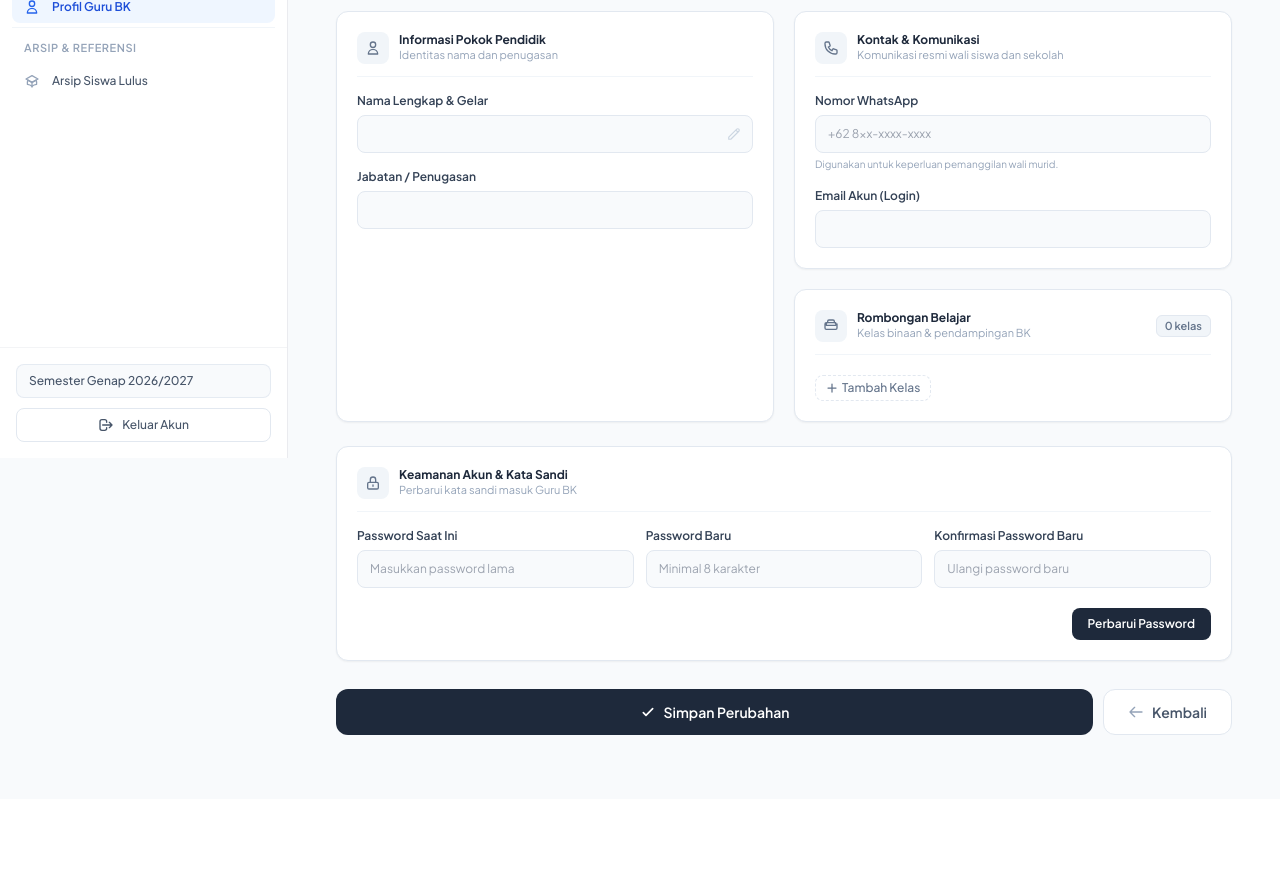
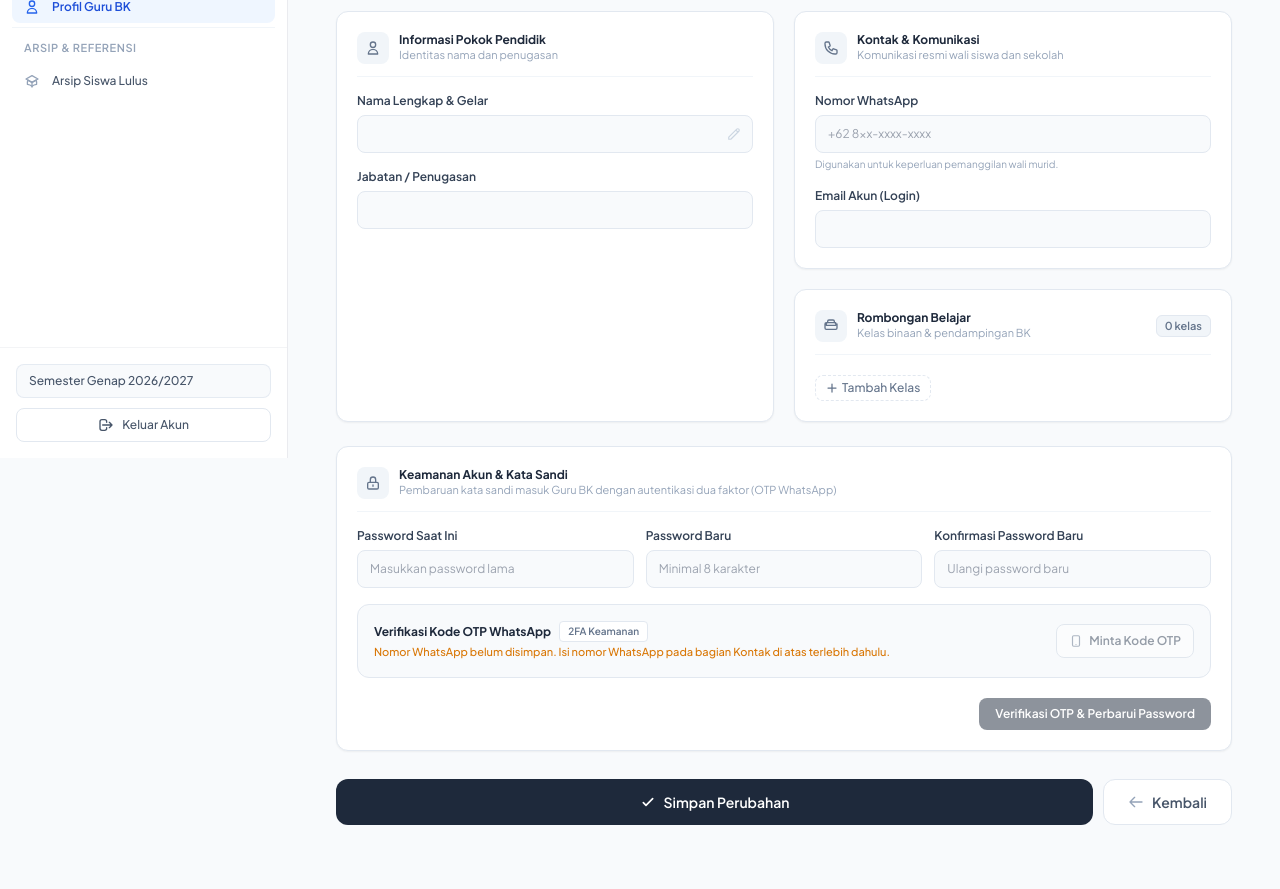
Before and after one commit to damarfs79-arch/bkprima, a Laravel app: page /profil in a window 1280 px wide. Shown: the part 342-1231 px from the top of the page. Before the commit the page ends 1077 px from the top, so only its background shows below. Run offline with Laravel 12, Linux system fonts and the light colour scheme; data comes from the database, SQL or seed files in the repository; style sheets or scripts are compiled from the project's sources; some libraries are stand-ins or nearby versions.

Commit message:
feat: implementasi verifikasi keamanan otp whatsapp pada pembaruan kata sandi guru bk

```diff
--- a/app/Http/Controllers/ProfileController.php
+++ b/app/Http/Controllers/ProfileController.php
@@ -7,6 +7,9 @@ use Inertia\Inertia;
 use Illuminate\Support\Facades\Auth;
 use Illuminate\Support\Facades\Hash;
 use Illuminate\Support\Facades\Storage;
+use Illuminate\Support\Facades\Cache;
+use Illuminate\Support\Facades\Http;
+use Illuminate\Support\Facades\Log;
 use Illuminate\Validation\ValidationException;
 
 class ProfileController extends Controller
@@ -76,6 +79,91 @@ class ProfileController extends Controller
         return back()->with('success', 'Profil Guru BK berhasil diperbarui!');
     }
 
+    public function requestOtp(Request $request)
+    {
+        $user = Auth::user();
+        if (!$user) {
+            return response()->json(['success' => false, 'message' => 'Sesi login tidak valid.'], 401);
+        }
+
+        if (empty($user->phone)) {
+            return response()->json([
+                'success' => false,
+                'message' => 'Nomor WhatsApp belum terdaftar di profil akun Anda. Silakan isi dan simpan nomor WhatsApp terlebih dahulu.'
+            ], 422);
+        }
+
+        $cacheKey = "otp_change_pw_{$user->id}";
+        $rateKey = "otp_rate_limit_{$user->id}";
+
+        // Rate limiting: jeda minimal 60 detik antar permintaan
+        if (Cache::has($rateKey)) {
+            $remaining = Cache::get($rateKey) - now()->timestamp;
+            if ($remaining > 0) {
+                return response()->json([
+                    'success' => false,
+                    'message' => "Mohon tunggu {$remaining} detik sebelum meminta kode OTP kembali."
+                ], 429);
+            }
+        }
+
+        // Generate 6 digit angka acak
+        $otp = str_pad((string)random_int(100000, 999999), 6, '0', STR_PAD_LEFT);
+
+        // Simpan ke Cache selama 5 menit
+        Cache::put($cacheKey, [
+            'code' => $otp,
+            'attempts' => 0,
+            'expires_at' => now()->addMinutes(5)->timestamp,
+        ], now()->addMinutes(5));
+
+        // Set cooldown throttle 60 detik
+        Cache::put($rateKey, now()->addSeconds(60)->timestamp, 60);
+
+        // Format nomor telepon
+        $rawPhone = preg_replace('/[^0-9]/', '', $user->phone);
+        if (str_starts_with($rawPhone, '0')) {
+            $rawPhone = '62' . substr($rawPhone, 1);
+        }
+
+        $phoneLen = strlen($user->phone);
+        $maskedPhone = $phoneLen > 7
+            ? substr($user->phone, 0, 4) . '****' . substr($user->phone, -3)
+            : $user->phone;
+
+        $messageText = "[BK PRIMA - SMK PGRI 05 JEMBER]\nKode Keamanan (OTP) pembaruan kata sandi akun Guru BK Anda: *{$otp}*.\n\nKode berlaku selama 5 menit. Jangan berikan kode ini kepada pihak mana pun demi keamanan akun.";
+
+        // Dispatch jika gateway WA terkonfigurasi di env
+        $gatewayUrl = env('WA_GATEWAY_URL');
+        $gatewayToken = env('WA_GATEWAY_TOKEN');
+        if (!empty($gatewayUrl) && !empty($gatewayToken)) {
+            try {
+                Http::timeout(5)->withHeaders([
+                    'Authorization' => $gatewayToken
+                ])->post($gatewayUrl, [
+                    'target' => $rawPhone,
+                    'message' => $messageText,
+                ]);
+            } catch (\Exception $e) {
+                Log::warning("Gagal mengirim OTP via Gateway: " . $e->getMessage());
+            }
+        }
+
+        Log::info("OTP Keamanan Guru BK [{$user->name}]: {$otp} dikirim ke {$rawPhone}");
+
+        $directWaUrl = "https://wa.me/{$rawPhone}?text=" . rawurlencode($messageText);
+
+        return response()->json([
+            'success' => true,
+            'message' => "Kode OTP 6 digit berhasil dibuat untuk nomor WhatsApp {$maskedPhone}.",
+            'maskedPhone' => $maskedPhone,
+            'expiresIn' => 300,
+            'cooldown' => 60,
+            'directWaUrl' => $directWaUrl,
+            'otpPreview' => app()->environment('local', 'testing') ? $otp : null,
+        ]);
+    }
+
     public function changePassword(Request $request)
     {
         $user = Auth::user();
@@ -83,11 +171,14 @@ class ProfileController extends Controller
         $request->validate([
             'current_password' => 'required|string',
             'password'         => 'required|string|min:8|confirmed',
+            'otp'              => 'required|string|size:6',
         ], [
             'current_password.required' => 'Password saat ini wajib diisi.',
             'password.required'         => 'Password baru wajib diisi.',
             'password.min'              => 'Password baru minimal 8 karakter.',
             'password.confirmed'        => 'Konfirmasi password baru tidak sesuai.',
+            'otp.required'              => 'Kode verifikasi OTP WhatsApp wajib diisi.',
+            'otp.size'                  => 'Kode OTP harus tepat 6 digit angka.',
         ]);
 
         if (!Hash::check($request->current_password, $user->password)) {
@@ -96,9 +187,41 @@ class ProfileController extends Controller
             ]);
         }
 
+        $cacheKey = "otp_change_pw_{$user->id}";
+        $cached = Cache::get($cacheKey);
+
+        if (!$cached) {
+            throw ValidationException::withMessages([
+                'otp' => ['Kode OTP belum diminta atau sudah kedaluwarsa. Silakan klik Minta Kode OTP terlebih dahulu.'],
+            ]);
+        }
+
+        if ($cached['attempts'] >= 5) {
+            Cache::forget($cacheKey);
+            throw ValidationException::withMessages([
+                'otp' => ['Terlalu banyak percobaan salah. Silakan minta kode OTP baru demi keamanan.'],
+            ]);
+        }
+
+        if ($cached['code'] !== trim($request->otp)) {
+            $cached['attempts']++;
+            Cache::put($cacheKey, $cached, now()->addSeconds(max(10, $cached['expires_at'] - now()->timestamp)));
+            $remaining = 5 - $cached['attempts'];
+            throw ValidationException::withMessages([
+                'otp' => ["Kode OTP tidak sesuai. Sisa kesempatan: {$remaining} kali."],
+            ]);
+        }
+
+        // Hapus OTP dari cache setelah berhasil diverifikasi (one-time use)
+        Cache::forget($cacheKey);
+
         $user->password = Hash::make($request->password);
         $user->save();
 
-        return back()->with('success', 'Password berhasil diperbarui!');
+        if ($request->wantsJson()) {
+            return response()->json(['success' => true, 'message' => 'Kata sandi berhasil diperbarui!']);
+        }
+
+        return back()->with('success', 'Kata sandi akun Guru BK berhasil diperbarui dengan verifikasi OTP!');
     }
 }
--- a/resources/js/Pages/Profile.vue
+++ b/resources/js/Pages/Profile.vue
@@ -253,7 +253,7 @@
           </div>
           <div>
             <p class="text-xs font-bold text-slate-800 leading-tight">Keamanan Akun &amp; Kata Sandi</p>
-            <p class="text-[11px] text-slate-400">Perbarui kata sandi masuk Guru BK</p>
+            <p class="text-[11px] text-slate-400">Pembaruan kata sandi masuk Guru BK dengan autentikasi dua faktor (OTP WhatsApp)</p>
           </div>
         </div>
 
@@ -287,13 +287,62 @@
           </div>
         </div>
 
+        <!-- Section: Verifikasi Keamanan OTP WhatsApp -->
+        <div class="p-4 bg-slate-50 rounded-xl border border-slate-200 space-y-3">
+          <div class="flex flex-col sm:flex-row sm:items-center justify-between gap-2">
+            <div>
+              <div class="flex items-center gap-2">
+                <span class="text-xs font-bold text-slate-800">Verifikasi Kode OTP WhatsApp</span>
+                <span class="text-[10px] font-semibold text-slate-500 bg-white border border-slate-200 px-2 py-0.5 rounded">2FA Keamanan</span>
+              </div>
+              <p class="text-[11px] text-slate-500 mt-0.5">
+                <span v-if="maskedPhone">Kode 6 digit akan dikirimkan ke nomor WhatsApp terdaftar: <strong class="text-slate-700 font-mono">{{ maskedPhone }}</strong></span>
+                <span v-else class="text-amber-600 font-medium">Nomor WhatsApp belum disimpan. Isi nomor WhatsApp pada bagian Kontak di atas terlebih dahulu.</span>
+              </p>
+            </div>
+
+            <!-- Tombol Minta OTP -->
+            <button
+              type="button"
+              @click="requestPasswordOtp"
+              :disabled="isRequestingOtp || otpCountdown > 0 || !maskedPhone"
+              class="inline-flex items-center justify-center gap-1.5 px-3 py-2 bg-white hover:bg-slate-100 disabled:opacity-50 border border-slate-300 rounded-lg text-xs font-semibold text-slate-700 transition cursor-pointer shrink-0"
+            >
+              <svg xmlns="http://www.w3.org/2000/svg" class="h-3.5 w-3.5 text-slate-500" fill="none" viewBox="0 0 24 24" stroke="currentColor">
+                <path stroke-linecap="round" stroke-linejoin="round" stroke-width="2" d="M12 18h.01M8 21h8a2 2 0 002-2V5a2 2 0 00-2-2H8a2 2 0 00-2 2v14a2 2 0 002 2z" />
+              </svg>
+              <span>{{ isRequestingOtp ? 'Mengirim...' : (otpCountdown > 0 ? `Kirim Ulang (${otpCountdown}s)` : (otpSent ? 'Kirim Ulang OTP' : 'Minta Kode OTP')) }}</span>
+            </button>
+          </div>
+
+          <!-- Input Kode OTP -->
+          <div v-if="otpSent" class="pt-2 border-t border-slate-200/60 flex flex-col sm:flex-row sm:items-center gap-3">
+            <div class="w-full sm:w-48">
+              <label class="block text-[11px] font-semibold text-slate-600 mb-1">Masukkan 6 Digit OTP *</label>
+              <input
+                v-model="passwordForm.otp"
+                type="text"
+                maxlength="6"
+                placeholder="000000"
+                class="w-full bg-white border border-slate-300 rounded-lg px-3 py-2 text-center text-sm font-bold tracking-widest font-mono text-slate-900 focus:outline-none focus:ring-2 focus:ring-slate-300 focus:border-slate-500 transition"
+              />
+            </div>
+            <div class="text-[11px] text-slate-500 flex-1 space-y-1">
+              <p>{{ otpMessage }}</p>
+              <div v-if="otpSimulationCode" class="inline-flex items-center gap-1.5 px-2 py-0.5 bg-blue-50 border border-blue-200 rounded text-blue-700 text-[10px] font-mono">
+                <span>Simulasi OTP Pengembangan: <strong>{{ otpSimulationCode }}</strong></span>
+              </div>
+            </div>
+          </div>
+        </div>
+
         <div class="flex justify-end pt-1">
           <button
             @click="changePassword"
-            :disabled="isChangingPassword"
-            class="px-4 py-2 bg-slate-800 hover:bg-slate-700 disabled:opacity-60 text-white font-semibold rounded-lg text-xs flex items-center gap-1.5 transition cursor-pointer"
+            :disabled="isChangingPassword || !passwordForm.otp || passwordForm.otp.length !== 6"
+            class="px-4 py-2 bg-slate-800 hover:bg-slate-700 disabled:opacity-50 text-white font-semibold rounded-lg text-xs flex items-center gap-1.5 transition cursor-pointer"
           >
-            <span>{{ isChangingPassword ? 'Memperbarui...' : 'Perbarui Password' }}</span>
+            <span>{{ isChangingPassword ? 'Memverifikasi...' : 'Verifikasi OTP & Perbarui Password' }}</span>
           </button>
         </div>
       </div>
@@ -327,7 +376,7 @@
 
 <script setup>
 import AppLayout from '../Layouts/AppLayout.vue'
-import { ref, onMounted, nextTick } from 'vue'
+import { ref, computed, onMounted, nextTick } from 'vue'
 import { router } from '@inertiajs/vue3'
 
 const props = defineProps({
@@ -361,8 +410,71 @@ const form = ref({
 const passwordForm = ref({
   current_password: '',
   password: '',
-  password_confirmation: ''
+  password_confirmation: '',
+  otp: ''
 })
+
+const isRequestingOtp = ref(false)
+const otpSent = ref(false)
+const otpCountdown = ref(0)
+const otpMessage = ref('')
+const otpDirectUrl = ref('')
+const otpSimulationCode = ref('')
+let countdownTimer = null
+
+const maskedPhone = computed(() => {
+  const p = form.value.wa || props.profileUser?.phone || ''
+  if (!p) return ''
+  if (p.length <= 7) return p
+  return p.slice(0, 4) + '****' + p.slice(-3)
+})
+
+const requestPasswordOtp = async () => {
+  if (!form.value.wa && !props.profileUser?.phone) {
+    alert('Nomor WhatsApp belum terdaftar. Silakan lengkapi nomor WhatsApp pada bagian Kontak di atas terlebih dahulu.')
+    return
+  }
+
+  isRequestingOtp.value = true
+  otpMessage.value = ''
+
+  try {
+    const csrfToken = document.querySelector('meta[name="csrf-token"]')?.getAttribute('content') || ''
+    const res = await fetch('/profil/otp/request', {
+      method: 'POST',
+      headers: {
+        'Content-Type': 'application/json',
+        'Accept': 'application/json',
+        'X-Requested-With': 'XMLHttpRequest',
+        'X-CSRF-TOKEN': csrfToken
+      }
+    })
+
+    const data = await res.json()
+    if (res.ok && data.success) {
+      otpSent.value = true
+      otpMessage.value = data.message || 'Kode OTP telah dibuat.'
+      otpDirectUrl.value = data.directWaUrl || ''
+      otpSimulationCode.value = data.otpPreview || ''
+
+      otpCountdown.value = data.cooldown || 60
+      if (countdownTimer) clearInterval(countdownTimer)
+      countdownTimer = setInterval(() => {
+        if (otpCountdown.value > 0) {
+          otpCountdown.value--
+        } else {
+          clearInterval(countdownTimer)
+        }
+      }, 1000)
+    } else {
+      alert(data.message || 'Gagal mengirim kode OTP.')
+    }
+  } catch (err) {
+    alert('Terjadi kesalahan jaringan saat meminta kode OTP.')
+  } finally {
+    isRequestingOtp.value = false
+  }
+}
 
 onMounted(() => {
   if (props.profileUser) {
@@ -463,18 +575,29 @@ const changePassword = () => {
     alert('Konfirmasi password baru tidak cocok.')
     return
   }
+  if (!passwordForm.value.otp || passwordForm.value.otp.trim().length !== 6) {
+    alert('Kode OTP 6 digit verifikasi WhatsApp wajib diisi.')
+    return
+  }
 
   isChangingPassword.value = true
   router.post('/profil/password', {
     current_password: passwordForm.value.current_password,
     password: passwordForm.value.password,
     password_confirmation: passwordForm.value.password_confirmation,
+    otp: passwordForm.value.otp.trim(),
   }, {
     onSuccess: () => {
       passwordForm.value.current_password = ''
       passwordForm.value.password = ''
       passwordForm.value.password_confirmation = ''
-      toastMessage.value = 'Password akun berhasil diperbarui!'
+      passwordForm.value.otp = ''
+      otpSent.value = false
+      otpMessage.value = ''
+      otpSimulationCode.value = ''
+      if (countdownTimer) clearInterval(countdownTimer)
+      otpCountdown.value = 0
+      toastMessage.value = 'Kata sandi akun Guru BK berhasil diperbarui dengan verifikasi OTP!'
       showToast.value = true
       setTimeout(() => { showToast.value = false }, 3500)
     },
--- a/routes/web.php
+++ b/routes/web.php
@@ -59,6 +59,7 @@ Route::delete('/panduan/pemutihan/{id}', [RuleController::class, 'deleteDeductio
 // 7. Guru BK Profile
 Route::get('/profil', [ProfileController::class, 'index'])->name('profile.index');
 Route::post('/profil', [ProfileController::class, 'update'])->name('profile.update');
+Route::post('/profil/otp/request', [ProfileController::class, 'requestOtp'])->name('profile.otp.request');
 Route::post('/profil/password', [ProfileController::class, 'changePassword'])->name('profile.password');
 
 // 8. Admin IT Panel
```
Also changed, not shown: tests/Feature/InertiaRoutesTest.php (+51 -0 lines).
